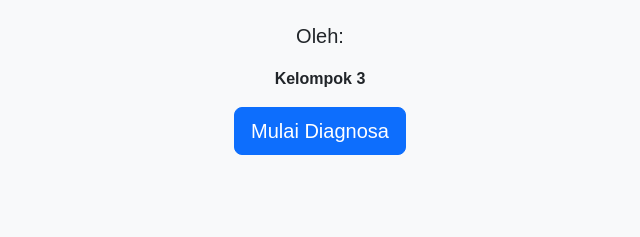
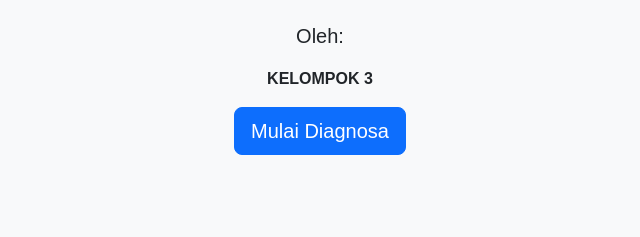
Before and after one commit to megamiiiii/diagnosa-penyakit-anak, a plain HTML site: page index.html in a window 1280 px wide. Shown: the part 495-732 px from the top of the page, 320-960 px from the left. Drawn offline with nearby package versions, Linux system fonts and the light colour scheme.

Commit message:
Update index.html

```diff
--- a/index.html
+++ b/index.html
@@ -42,7 +42,7 @@
         <h1 class="display-6 fw-bold">DIAGNOSA PENYAKIT ANAK</h1>
         <img src="logo_perguruanTinggi_7.png" alt="Logo STMIK" class="img-fluid my-4" style="max-width: 200px;">
         <p class="lead">Oleh:</p>
-        <p class="fw-semibold">Kelompok 3</p>
+        <p class="fw-semibold">KELOMPOK 3</p>
         <a href="pakar.html" class="btn btn-primary btn-lg">Mulai Diagnosa</a>
     </div>
 
```
